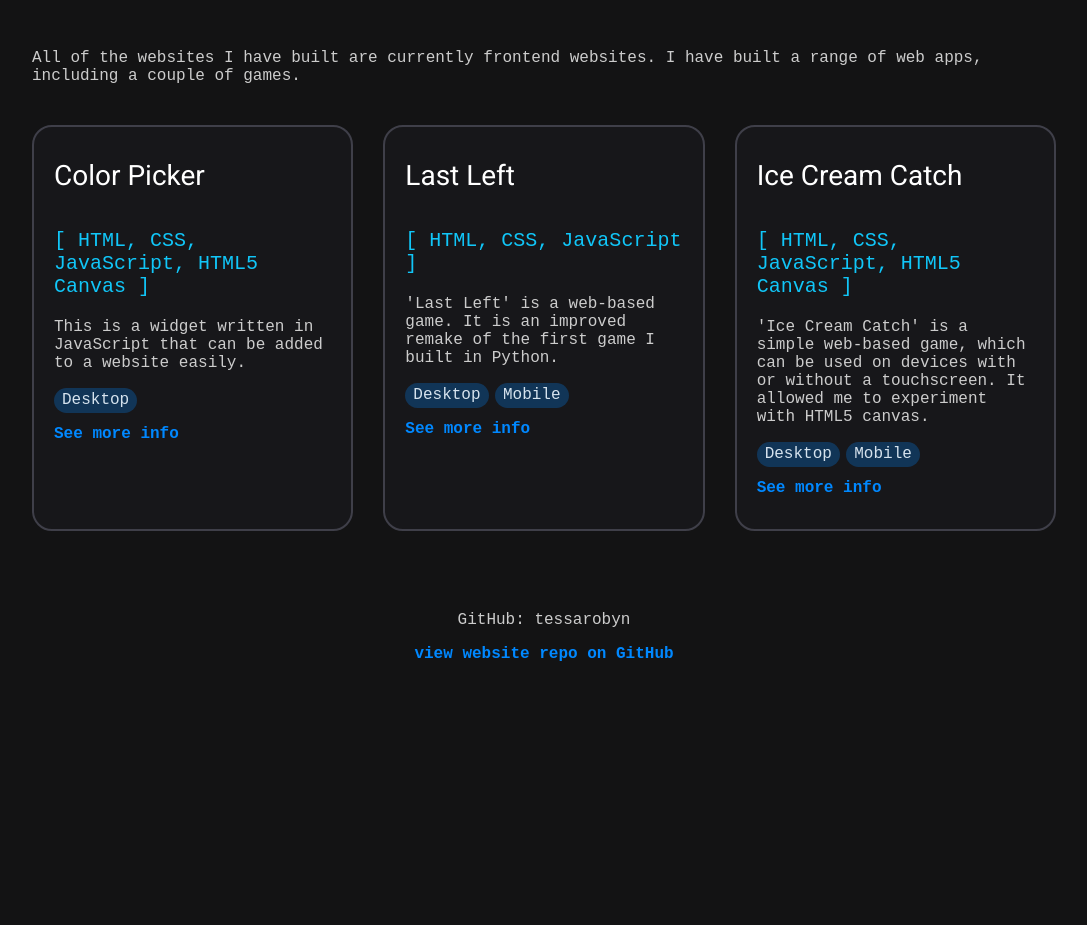
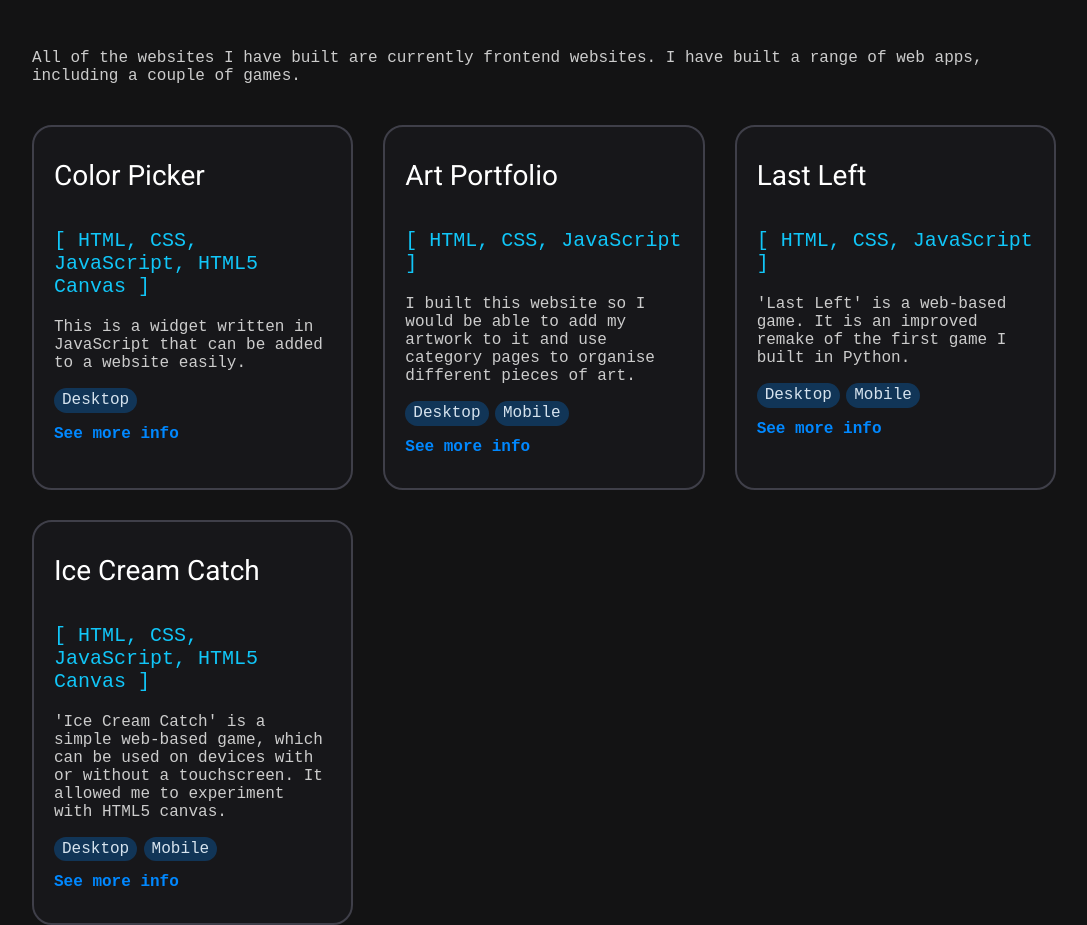
Before and after one commit to tessarobyn/tessarobyn.github.io, a React (Vite) app: page / in a window 1280 px wide. Shown: the part 2282-3207 px from the top of the page, without its empty margins (96-1183 px from the left). Before the commit the page ends 2981 px from the top, so only its background shows below. Built offline with nearby package versions, Linux system fonts and the light colour scheme.

Commit message:
Added extra info for art portfolio

```diff
--- a/src/App.jsx
+++ b/src/App.jsx
@@ -25,20 +25,22 @@ const projects = {
     possibleImprovements:
       "Currently, the color picker only works on devices with a mouse and keyboard. In the future, I would like to update it so it can be used on all devices. I will also need to update the website so it is responsive and can be viewed on devices with smaller screens, such as a mobile.",
   },
-  //   artPortfolio: {
-  //     id: "artPortfolio",
-  //     title: "Art Portfolio",
-  //     languages: "HTML, CSS, JavaScript",
-  //     description:
-  //       "I built this website so I would be able to add my artwork to it and use category pages to organise different pieces of art.",
-  //     optimisedForMobile: true,
-  //     github: "https://github.com/tessarobyn/art-portfolio",
-  //     website: "https://tessarobyn.github.io/art-portfolio/",
-  //     images: [],
-  //     aim: "",
-  //     successes: "",
-  //     possibleImprovements: "",
-  //   },
+  artPortfolio: {
+    id: "artPortfolio",
+    title: "Art Portfolio",
+    languages: "HTML, CSS, JavaScript",
+    description:
+      "I built this website so I would be able to add my artwork to it and use category pages to organise different pieces of art.",
+    optimisedForMobile: true,
+    github: "https://github.com/tessarobyn/art-portfolio",
+    website: "https://tessarobyn.github.io/art-portfolio/",
+    images: [],
+    aim: "I wanted to build a web app that would serve some use to me in the future and I wanted to build something that interested me. It was also an opportunity to have a go at integrating a lot of SVG into a website, which proved to be quite challenging from a design perspective.",
+    successes:
+      "I am really happy with the outcome of this website and I think I was a good idea to add the ability to hover over the images to see more information.",
+    possibleImprovements:
+      "Although the design of the website turned out well, if I were to do this again, I would progam it completely differently and convert it into React, as I think it would be a good fit for this project and would make the code more reusable and accessable should I want to add more content.",
+  },
 
   lastLeft: {
     id: "lastLeft",
--- a/src/components/Home.jsx
+++ b/src/components/Home.jsx
@@ -136,7 +136,7 @@ const Home = ({ projects }) => {
         <Grid
           cards={[
             projects.colorPicker,
-            // projects.artPortfolio,
+            projects.artPortfolio,
             projects.lastLeft,
             projects.iceCreamCatch,
           ]}
```
